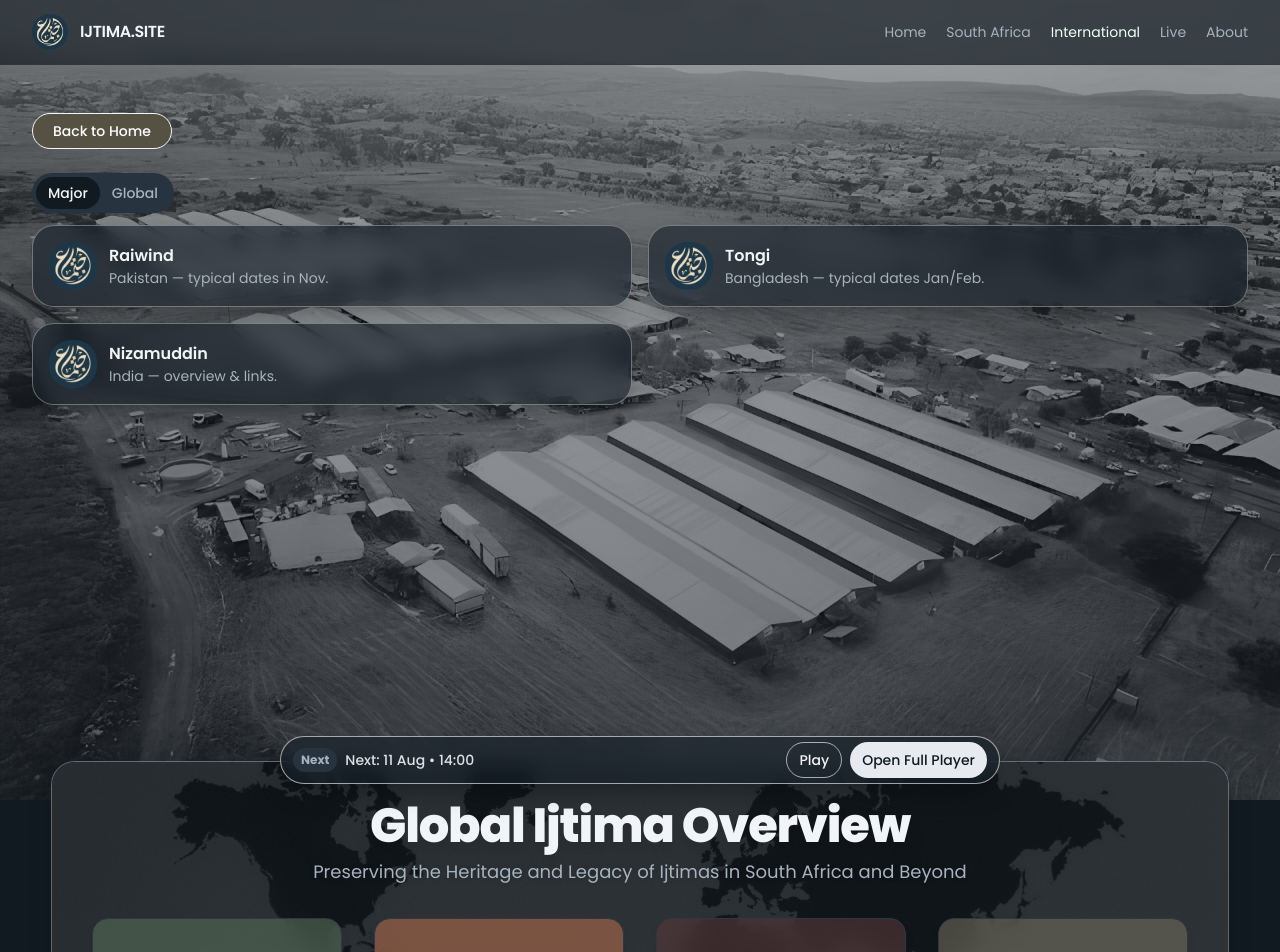
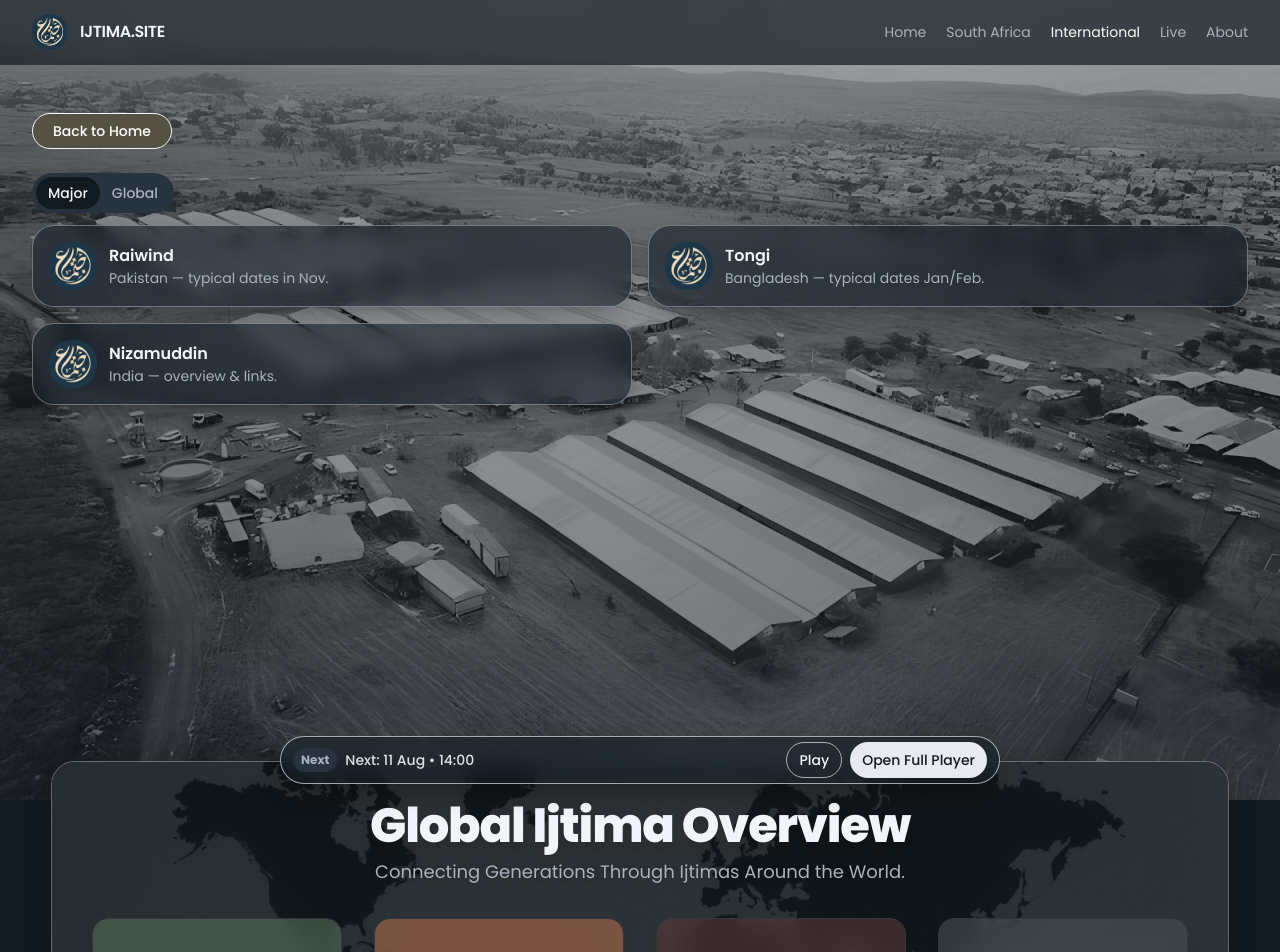
Before and after one commit to Simtechcds/ijtima-site, a React (Vite) app: page /international in a window 1280 px wide. Shown: the top 952 px of the page. Built offline with nearby package versions, Linux system fonts and the light colour scheme.

Commit message:
Update international counter block
Update tagline and colors for international counter blocks.

```diff
--- a/src/App.tsx
+++ b/src/App.tsx
@@ -35,7 +35,7 @@ const RoutedApp = () => {
     { value: 14, label: "Raiwind", bg: "stat-sage" },
     { value: 7, label: "India", bg: "stat-saffron" },
     { value: 1, label: "Tongi", bg: "stat-brown" },
-    { value: 9, label: "Global", bg: "stat-olive" },
+    { value: 9, label: "Global", bg: "stat-slate" },
   ];
 
   return (
@@ -63,6 +63,7 @@ const RoutedApp = () => {
       <StatisticsSection
         title={isSouthAfrica ? "SA Ijtima Overview" : isInternational ? "Global Ijtima Overview" : undefined}
         stats={isSouthAfrica ? saStats : isInternational ? intlStats : undefined}
+        description={isInternational ? "Connecting Generations Through Ijtimas Around the World." : undefined}
       />
       <Footer />
       <StickyLivePill />
--- a/src/components/sections/StatisticsSection.tsx
+++ b/src/components/sections/StatisticsSection.tsx
@@ -47,7 +47,7 @@ const CountUp: React.FC<{ end: number; duration?: number; className?: string }>
   );
 };
 
-const StatisticsSection: React.FC<{ stats?: { value: number; label: string; bg: string }[]; title?: string }> = ({ stats, title }) => {
+const StatisticsSection: React.FC<{ stats?: { value: number; label: string; bg: string }[]; title?: string; description?: string }> = ({ stats, title, description }) => {
   const defaultStats = [
     { value: 50, label: "Years", bg: "stat-brown" },
     { value: 109, label: "Ijtimas", bg: "stat-olive" },
@@ -76,7 +76,7 @@ const StatisticsSection: React.FC<{ stats?: { value: number; label: string; bg:
               {title ?? "Ijtima Overview Insights"}
             </h2>
             <p className="mt-2 max-w-3xl mx-auto text-base md:text-lg text-muted-foreground drop-shadow">
-              Preserving the Heritage and Legacy of Ijtimas in South Africa and Beyond
+              {description ?? "Preserving the Heritage and Legacy of Ijtimas in South Africa and Beyond"}
             </p>
           </header>
 
```
